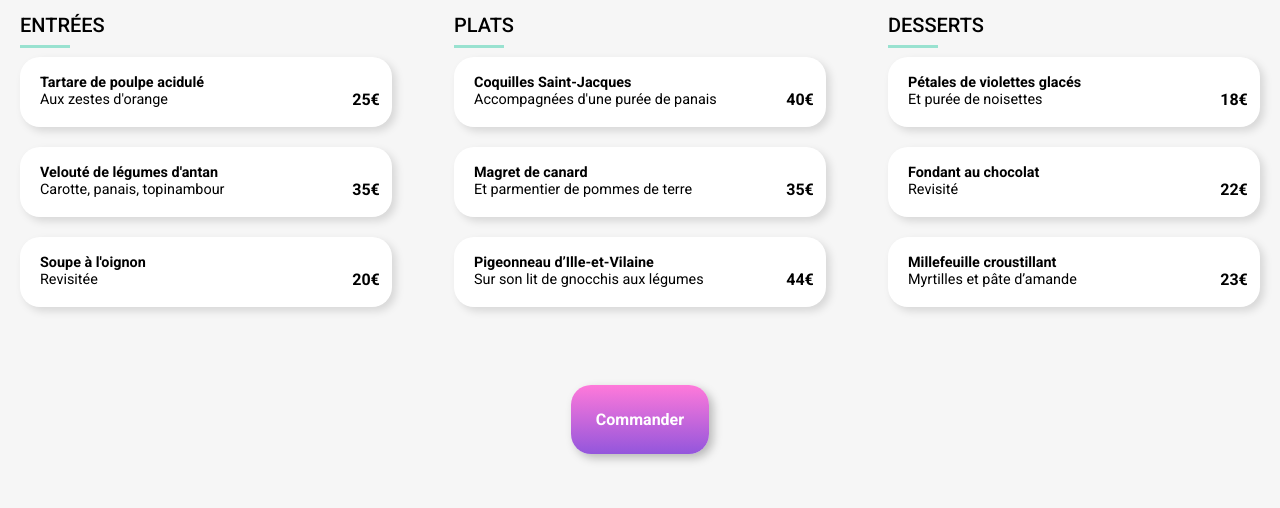
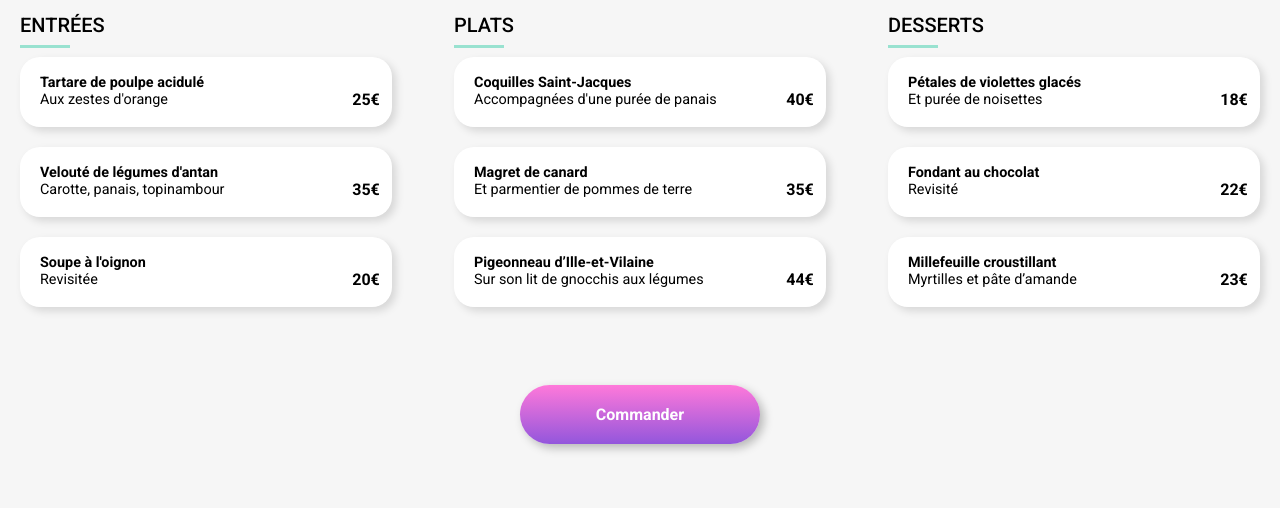
Before and after one commit to dimitrilory44/DimitriLory_3_18062021, a website: page restaurant/a-la-francaise.html in a window 1280 px wide. Shown: the part 608-1116 px from the top of the page. Drawn offline with Linux system fonts and the light colour scheme; a web font is replaced by a local one.

Commit message:
Modification soutenance

```diff
--- a/sass/base/_typography.scss
+++ b/sass/base/_typography.scss
@@ -2,7 +2,7 @@ body, html {
     font-family: 'Roboto', sans-serif;
 }
 
-h1, span, p {
+h2, span, p {
     font-family: 'Roboto', sans-serif;
 }
 
--- a/sass/components/_cards.scss
+++ b/sass/components/_cards.scss
@@ -138,6 +138,9 @@
 
         h4 {
             margin-bottom: 0;
+            text-overflow: ellipsis;
+            white-space: nowrap;
+            overflow: hidden;
         }
 
         @include tablet-only{
@@ -164,12 +167,12 @@
 
         @include mobile-only{
             margin-right: 3rem;
-            margin-left: -2rem;
+            margin-left: -1.2rem;
             margin-top: 1em;
         }
 
         @include small-mobile{
-            margin-right: 6rem;
+            margin-right: 5rem;
             margin-left: -2rem;
             margin-top: 1em;
         }
@@ -177,8 +180,8 @@
 
     &:hover > .cards__description {
         @include mobile-only{
-            margin-right: 4rem!important;
-            width: 150px!important;
+            width: 180px!important;
+            margin-right: 0.5rem;
         }
     }
 
--- a/sass/utils/_mixins.scss
+++ b/sass/utils/_mixins.scss
@@ -24,8 +24,10 @@
 @mixin bouton {
     background-color: $couleur-secondaire;
     background: linear-gradient($couleur-secondaire, $couleur-primaire);
-    padding: 25px;
-    border-radius: 20px;
+    width: 200px;
+    text-align: center;
+    padding: 20px;
+    border-radius: 30px;
     color: white;
     margin-bottom: 50px;
     box-shadow: 0.25rem 0.25rem 10px rgb(0 0 0 / 25%);
```
Also changed, not shown: public/css/style.css, 1 other file.
